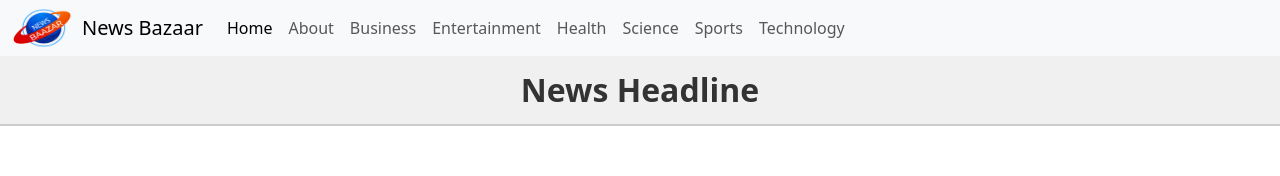
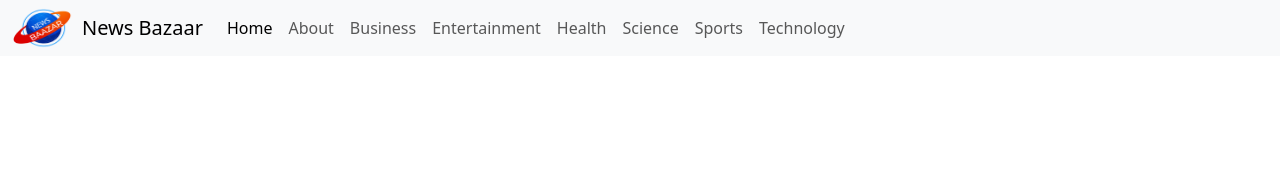
Before and after one commit to Brahmjot1/news_app, a React (Create React App) app: page / in a window 1280 px wide. Shown: the top 176 px of the page. Built offline with nearby package versions, Linux system fonts and the light colour scheme; no server answers.

Commit message:
removed headline

```diff
--- a/src/App.css
+++ b/src/App.css
@@ -1,13 +1,10 @@
-/* App.css */
-
-/* Styling for the #appHeadline element */
-#appHeadline {
+/* #appHeadline {
   font-size: 2rem;
   font-weight: bold;
   text-align: center;
-  color: #333; /* Text color */
-  background-color: #f0f0f0; /* Background color */
-  padding: 10px; /* Padding around the text */
-  border-bottom: 2px solid #ccc; /* Bottom border */
-  margin-bottom: 20px; /* Margin below the element */
-}
+  color: #333;
+  background-color: #f0f0f0;
+  padding: 10px;
+  border-bottom: 2px solid #ccc;
+  margin-bottom: 20px;
+} */
--- a/src/App.js
+++ b/src/App.js
@@ -5,12 +5,7 @@ import News from './components/News';
 import { BrowserRouter, Route, Routes } from "react-router-dom";
 import LoadingBar from 'react-top-loading-bar'
 export default class App extends Component {
-  componentDidMount() {
-    // After the component is mounted, add a setTimeout to trigger the animation
-    setTimeout(() => {
-      document.getElementById('appHeadline').style.opacity = '1';
-    }, 100); // Adjust the delay (in milliseconds) as needed
-  }
+
   api_key="d9fc5f11916e4bb0a0de474a79ae15c3"
 
   state=
@@ -23,6 +18,13 @@ export default class App extends Component {
     this.setState({progress:progress})
   }
 
+  // componentDidMount() {
+  //   // After the component is mounted, add a setTimeout to trigger the animation
+  //   setTimeout(() => {
+  //     document.getElementById('appHeadline').style.opacity = '1';
+  //   }, 100); // Adjust the delay (in milliseconds) as needed
+  // }
+
   render() {
 
     return (
@@ -30,14 +32,16 @@ export default class App extends Component {
 
       <BrowserRouter>
 
+      <div style={{ paddingBottom: '80px' }}>
         <Navbar/>
+        </div>
+
         <LoadingBar
         color='#f11946'
         progress={this.state.progress}
+        />
 
-        />
-        <div id='appHeadline'>News Headline</div>
-
+       {/* <div id='appHeadline'>News Headline</div> */}
         <Routes>
         <Route path="/" element={ <News api_key={this.api_key}  setProgress={this.setProgress}  pageSize="8" country="in" category="general"/>}></Route>
         <Route path="/science" element={ <News api_key={this.api_key}  setProgress={this.setProgress}  pageSize="8" country="in" category="science"/>}></Route>
--- a/src/components/Navbar.css
+++ b/src/components/Navbar.css
@@ -3,3 +3,15 @@
     height: 40px; /* Maintain aspect ratio */
     margin-right: 10px;
   }
+
+   #navbar
+  {
+   position: fixed;
+   width: 100%;
+   z-index: 1000;
+
+  }
+  .navbar {
+    margin-bottom: 20px; /* Adjust the value as needed */
+
+  }
--- a/src/components/Navbar.js
+++ b/src/components/Navbar.js
@@ -6,7 +6,8 @@ const Navbar = ()=> {
 
     return (
       <div>
-        <nav className="navbar navbar-expand-lg bg-body-tertiary">
+
+        <nav className="navbar navbar-expand-lg bg-body-tertiary"  style={{ marginBottom: '100px' }} id='navbar'>
   <div className="container-fluid">
 
   <img src={logoImage} alt="News Bazaar Logo" className="logo-image" />
@@ -36,10 +37,8 @@ const Navbar = ()=> {
         <li className="nav-item">
           <a className="nav-link" href="/technology">Technology</a> </li>
           <li class="nav-item ml-auto">
-
       </li>
       </ul>
-
     </div>
   </div>
 </nav>
--- a/src/components/News.js
+++ b/src/components/News.js
@@ -95,7 +95,6 @@ export default class News extends Component {
 
     return (
       <div>
-
         {this.state.loading===true && <Spinner/>}
         <div className='row'>
           {this.state.loading===false && this.state.articles.map((element)=>{
```
